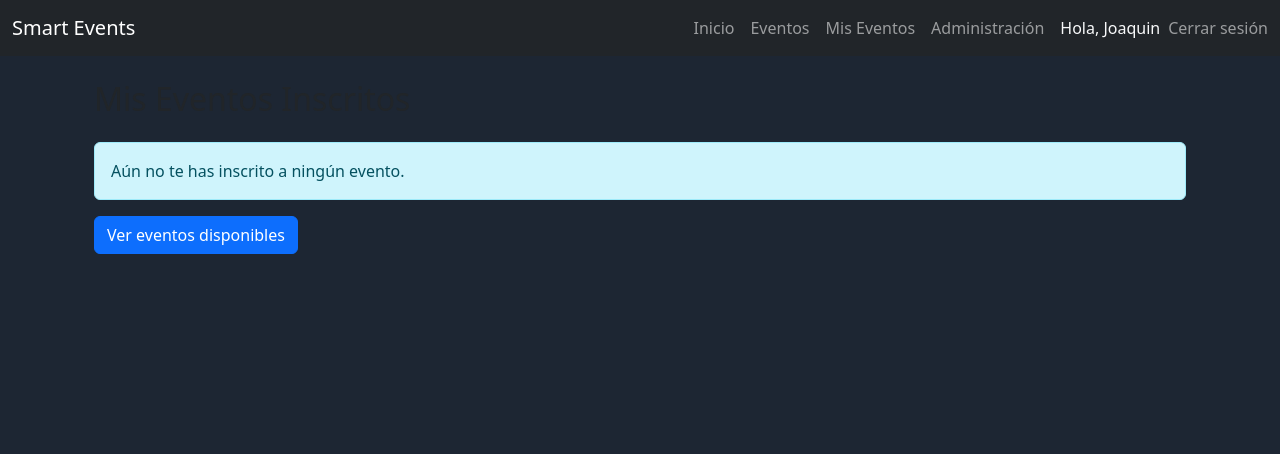
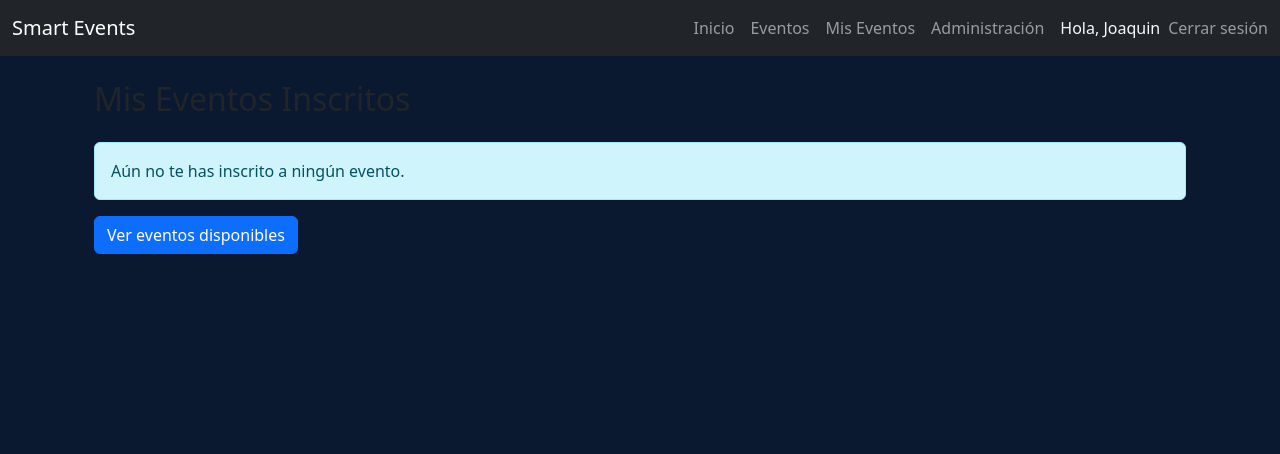
Before and after one commit to bakkap0/CER2-RamirezJoaquin, a Django app: page /mis_eventos/ in a window 1280 px wide. Shown: the top 454 px of the page. Run offline with Django 5.2, Linux system fonts and the light colour scheme; a user stored in the database is signed in; data comes from the database, SQL or seed files in the repository; both versions use the stored data as it was after the commit; some libraries are stand-ins or nearby versions.

Commit message:
Cambio cosas varias

```diff
--- a/SmartEvents/core/static/core/css/estilos.css
+++ b/SmartEvents/core/static/core/css/estilos.css
@@ -8,7 +8,7 @@
   z-index: 1030;
 }
 body{
-  background-color: #1d2633;
+  background-color: #0a192f;
 }
 #hero {
   min-height: 100vh;
```
Also changed, not shown: SmartEvents/core/admin.py (line endings or trailing spaces), SmartEvents/db.sqlite3.
